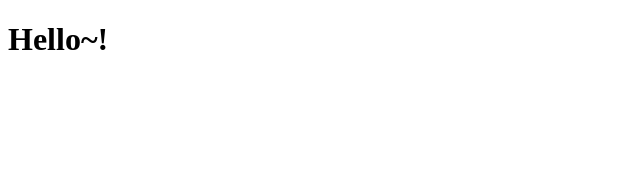
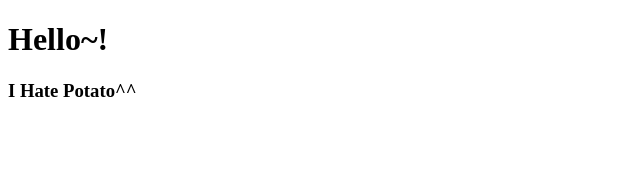
Before and after one commit to wiskeyj/movie_app_2021, a React (Create React App) app: page / in a window 1280 px wide. Shown: the top 170 px of the page, without its empty margins (0-640 px from the left). Built offline with nearby package versions, Linux system fonts and the light colour scheme.

Commit message:
03-3 JSX

```diff
--- a/src/App.js
+++ b/src/App.js
@@ -1,9 +1,11 @@
 import React from 'react';
+import Potato from './Potato';
 
 function App() { // App 컴포넌트 정의
   return (
     <div>
       <h1>Hello~!</h1>
+      <Potato />
     </div>
   );// App 컴포넌트가 html을 반환
 }
--- /dev/null
+++ b/src/Potato.js
@@ -0,0 +1,8 @@
+import React from 'react'; // 이 코드를 입력해야 리액트가 JSX를 이해할 수 있다.
+// JSX ; javascript + HTML을 조합한 문법
+
+function Potato(){
+    return <h3>I Hate Potato^^</h3>
+}
+
+export default Potato; // 다른 파일에서 Potato 컴포넌트를 사용할 수 있다.
```
